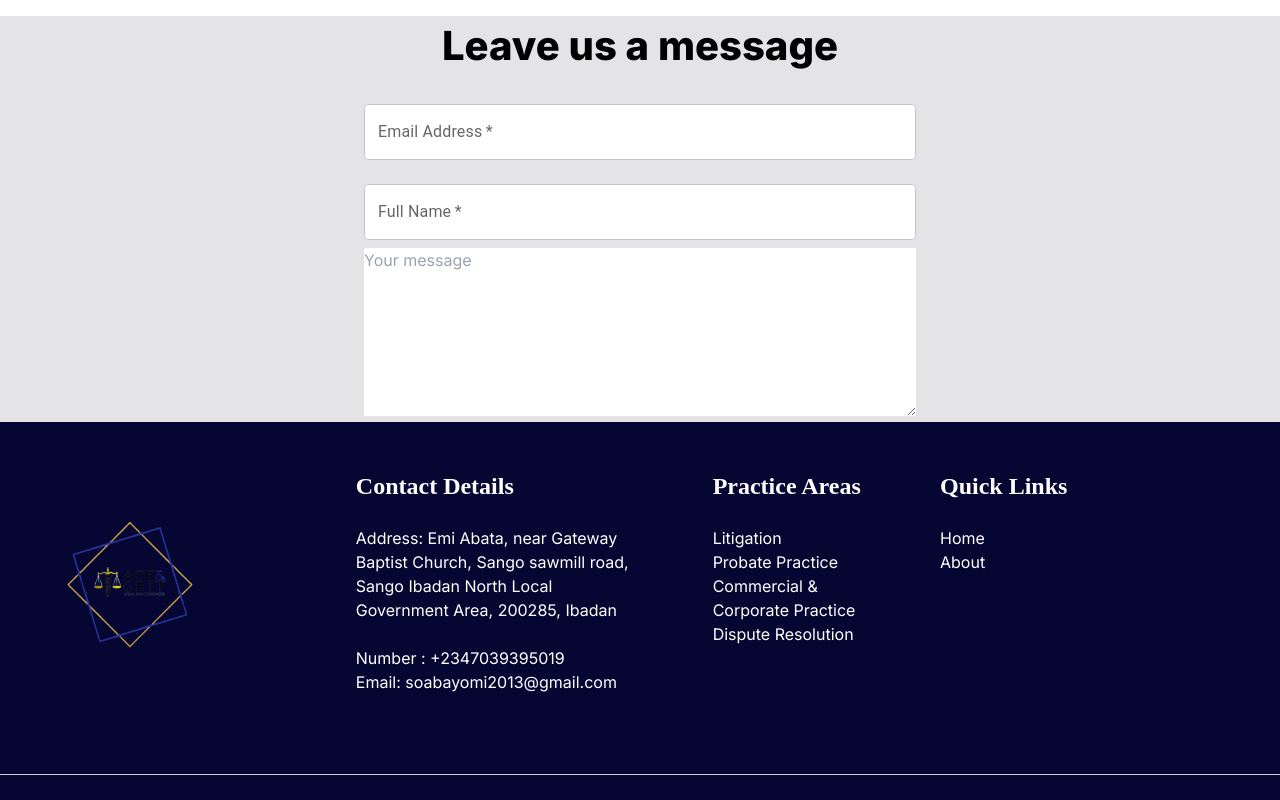
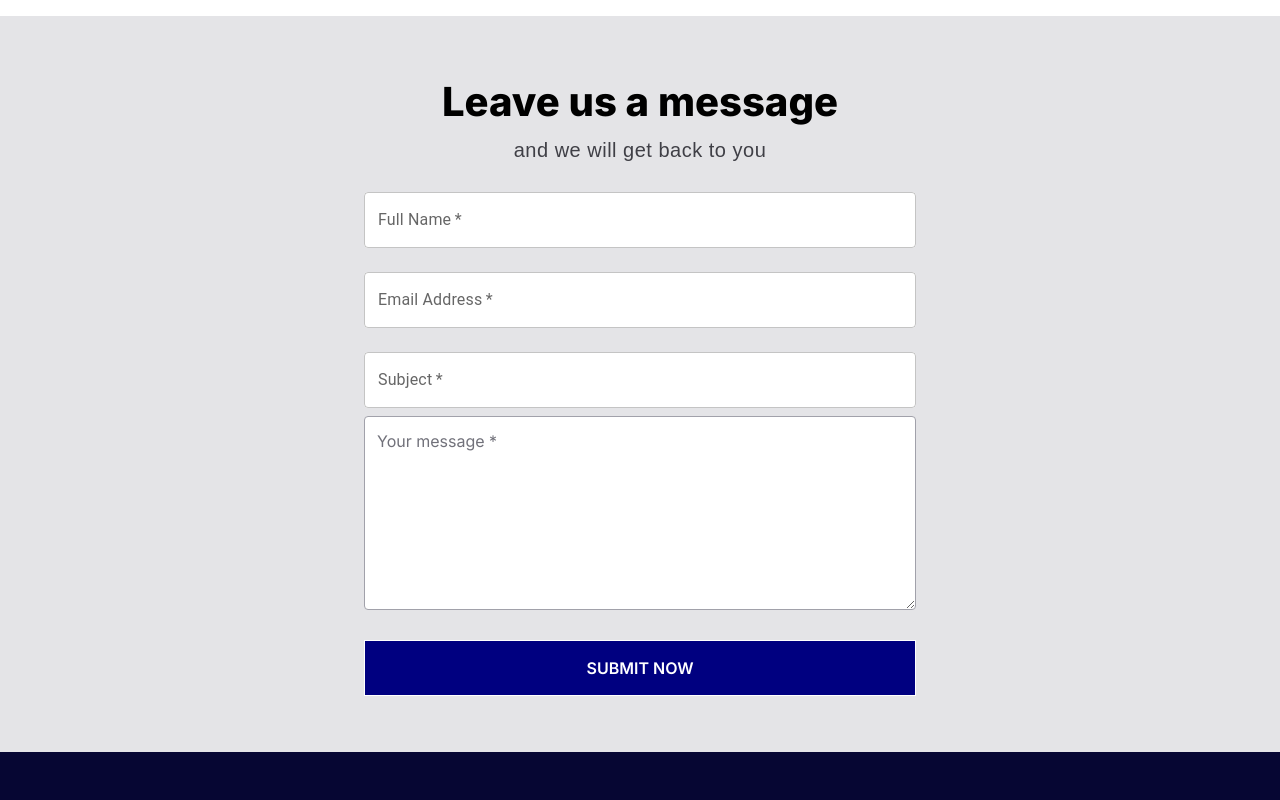
Before and after one commit to bolowys33/acegrit, a Next.js app: page /contact-us in a window 1280 px wide. Shown: the part 920-1720 px from the top of the page. Built offline with nearby package versions, Linux system fonts and the light colour scheme.

Commit message:
Add form to contact us page

```diff
--- a/app/contact-us/page.tsx
+++ b/app/contact-us/page.tsx
@@ -1,3 +1,4 @@
+import Button from "@/components/Button";
 import PageBanner from "@/components/PageBanner";
 import Social from "@/components/Social";
 import {
@@ -42,13 +43,27 @@ const Contact = () => {
                     <Social />
                 </div>
             </Container>
-            <div className="bg-zinc-200">
+            <div className="bg-zinc-200 py-14">
                 <Container maxWidth="sm">
                     <Box>
-                    <h3 className="text-[40px] text-center font-extrabold mb-3">
-                        Leave us a message
-                    </h3>
+                        <h3 className="text-[40px] text-center font-extrabold mb-1">
+                            Leave us a message
+                        </h3>
+                        <p className="mb-3 text-center text-zinc-700 text-xl font-poppings tracking-wide">
+                            and we will get back to you
+                        </p>
                         <form action="">
+                            <TextField
+                                variant="outlined"
+                                margin="normal"
+                                required
+                                fullWidth
+                                id="outlined-basic"
+                                label="Full Name"
+                                type="text"
+                                autoFocus={false}
+                                className="mb-4 text-gray-700 rounded bg-white"
+                            />
                             <TextField
                                 variant="outlined"
                                 margin="normal"
@@ -66,19 +81,20 @@ const Contact = () => {
                                 required
                                 fullWidth
                                 id="outlined-basic"
-                                label="Full Name"
+                                label="Subject"
                                 type="text"
                                 autoFocus={false}
-                                className="mb-4 text-gray-700 rounded bg-white outline-none"
+                                className="mb-8 text-gray-700 rounded bg-white"
                             />
                             <TextareaAutosize
                                 minRows={7}
                                 maxRows={9}
                                 required
                                 id="outlined-basic"
-                                placeholder="Your message"
-                                className="w-full"
+                                placeholder="Your message *"
+                                className="w-full p-3 outline-blue-600 mb-6 border border-zinc-400 rounded hover:border-black placeholder:text-zinc-500"
                             />
+                            <Button type="submit" title="submit now" classes="w-full h-14" />
                         </form>
                     </Box>
                 </Container>
--- a/components/Button.tsx
+++ b/components/Button.tsx
@@ -1,16 +1,15 @@
 import React from "react";
 
 interface ButtonProps {
-    title: string,
-    classes: string
+    title: string;
+    classes: string;
+    type: "submit" | "reset" | "button" | undefined;
 }
 
-
-const Button: React.FC<ButtonProps> = ({title, classes}) => {
-
+const Button: React.FC<ButtonProps> = ({ title, classes, type }) => {
     return (
         <button
-            type="button"
+            type={type}
             className={`transition duration-300 ease-in-out bg-navy hover:bg-transparent hover:text-navy hover:border-navy border text-white py-2 px-4 font-semibold uppercase ${classes}`}>
             {title}
         </button>
--- a/components/Header.tsx
+++ b/components/Header.tsx
@@ -107,6 +107,7 @@ const Header = () => {
                             <Button
                                 title="request an appointment"
                                 classes="ml-6 text-[14px]"
+                                type="button"
                             />
                         </li>
                     </ul>
```
